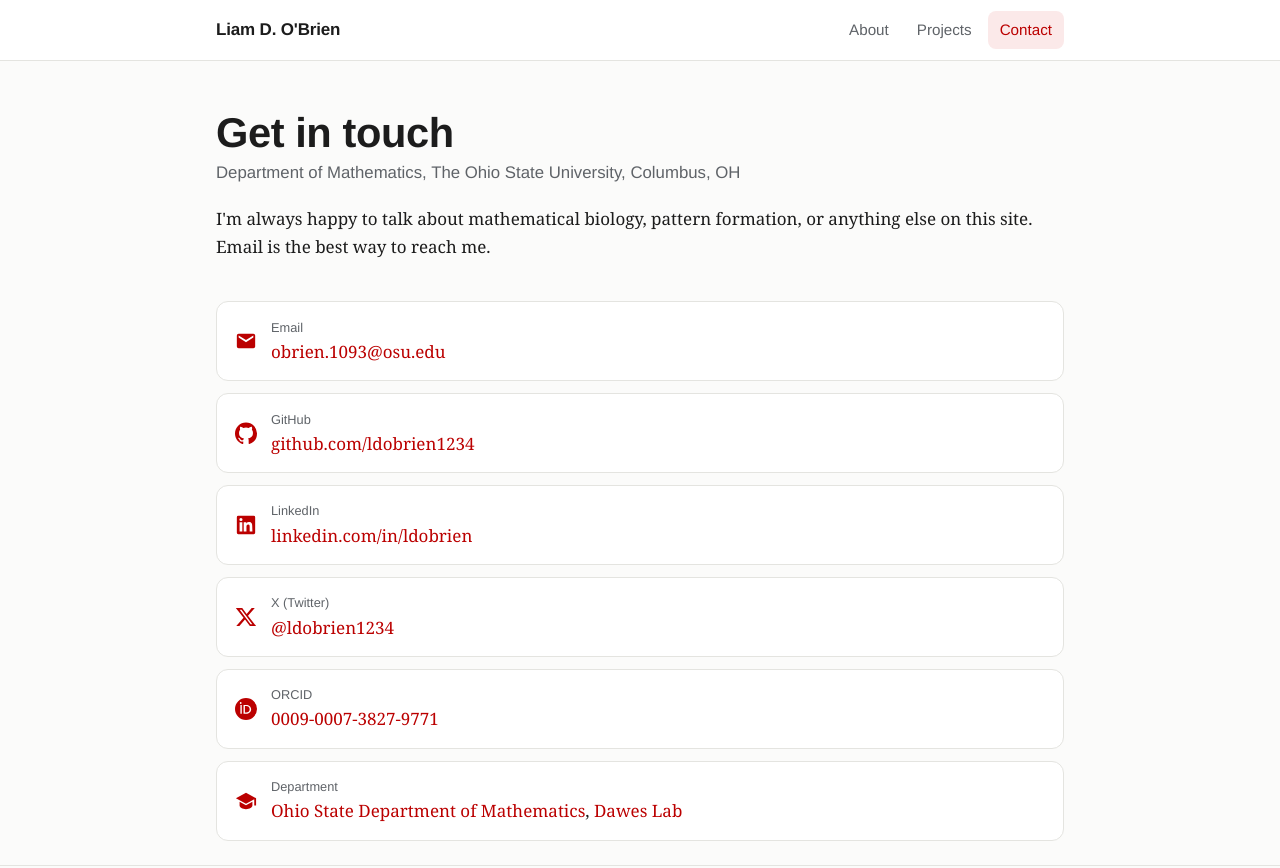
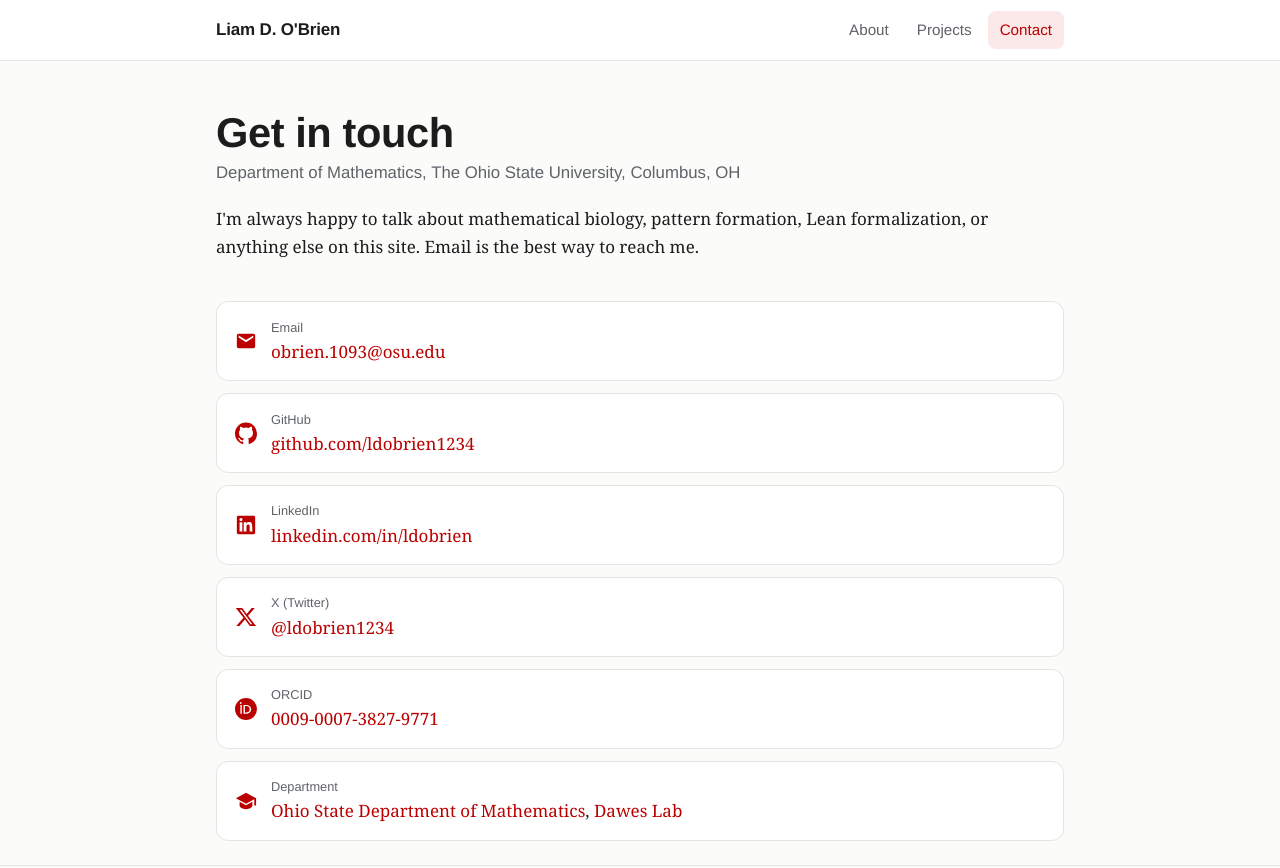
Before and after one commit to ldobrien1234/ldobrien1234.github.io, a plain HTML site: page contact.html in a window 1280 px wide. Shown: the top 868 px of the page. Drawn offline with Linux system fonts and the light colour scheme.

Commit message:
Add formalization to contact page message

```diff
--- a/contact.html
+++ b/contact.html
@@ -27,7 +27,7 @@
     <div>
       <h1>Get in touch</h1>
       <p class="tagline">Department of Mathematics, The Ohio State University, Columbus, OH</p>
-      <p>I'm always happy to talk about mathematical biology, pattern formation, or anything else on this site. Email is the best way to reach me.</p>
+      <p>I'm always happy to talk about mathematical biology, pattern formation, Lean formalization, or anything else on this site. Email is the best way to reach me.</p>
     </div>
   </section>
 
```
Also changed, not shown: 2 other files.
